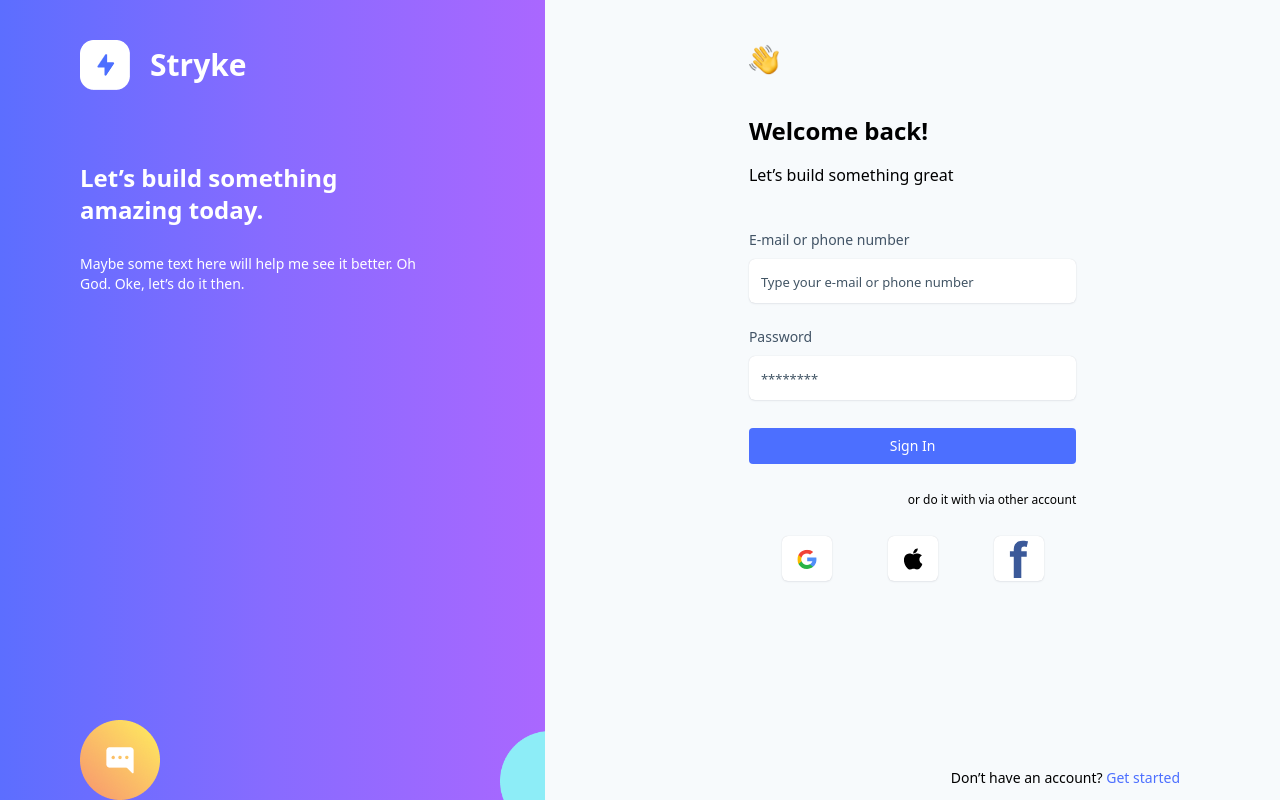
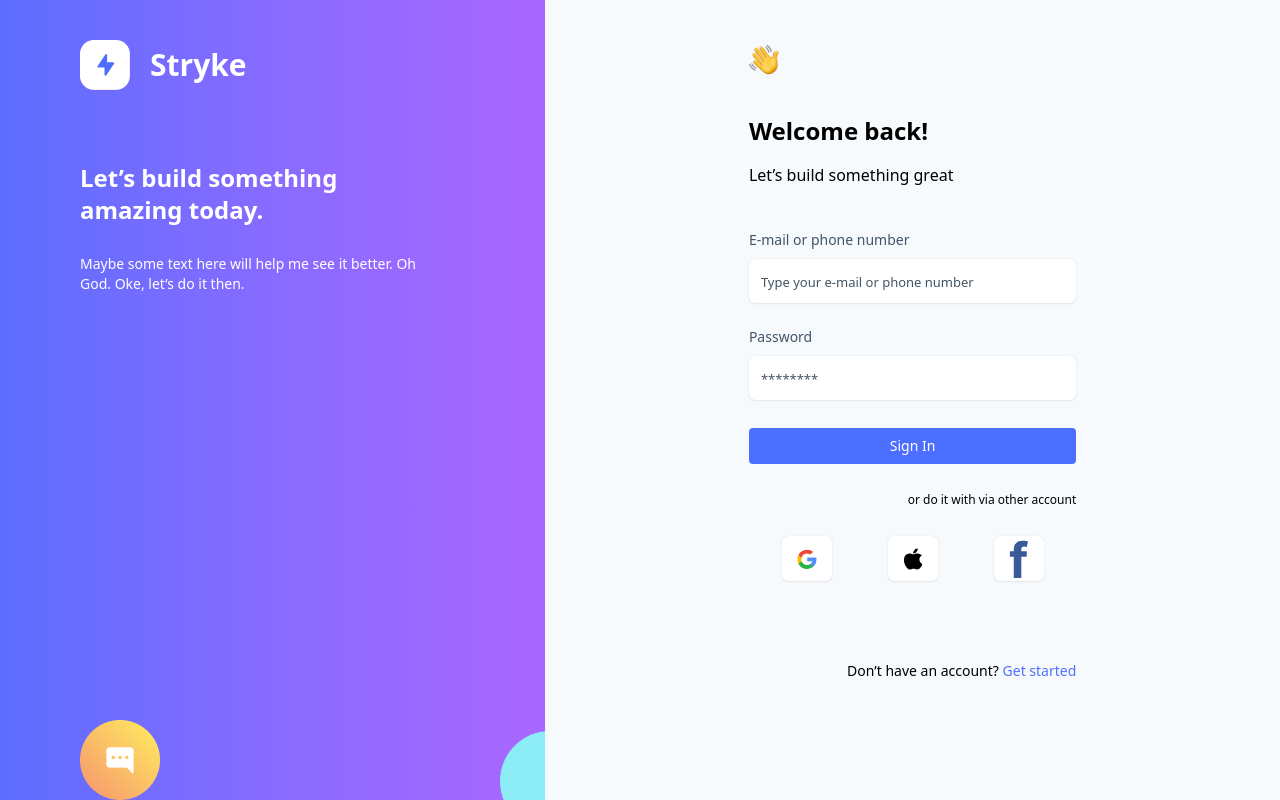
Before and after one commit to jahseed89/qwiva-dashboard, a Next.js app: page / in a window 1280 px wide. Built offline with nearby package versions, Linux system fonts and the light colour scheme.

Commit message:
updated signup page

```diff
--- a/app/page.tsx
+++ b/app/page.tsx
@@ -171,13 +171,6 @@ export default function Auth() {
                     disable={isSubmitting}
                     onClick={(e) => console.log("Form submited", e)}
                   />
-                  {/* <button
-                    type="submit"
-                    disabled={isSubmitting}
-                    className="text-white-100 bg-blue-100 rounded disabled:bg-blue-50 text-sm py-3 md:py-4 lg:py-2 w-[100%]"
-                  >
-                    Sign Up
-                  </button> */}
                 </div>
                 <div>
                   <p className="text-xs my-7 text-right">
@@ -209,10 +202,7 @@ export default function Auth() {
                       />
                     </span>
                   </div>
-                </div>
-              </div>
-            </div>
-            <p className="text-right text-sm pb-3  pr-5 lg:mr-20 xl:mr-30 signup-position">
+                  <p className="text-right text-sm pt-20">
                     Already have an account{" "}
                     <span
                       className="text-blue-100 cursor-auto"
@@ -221,6 +211,9 @@ export default function Auth() {
                       Login
                     </span>
                   </p>
+                </div>
+              </div>
+            </div>
           </form>
         ) : (
           <form
@@ -314,10 +307,7 @@ export default function Auth() {
                       />
                     </span>
                   </div>
-                </div>
-              </div>
-            </div>
-            <p className="text-right text-sm pb-3  pr-5 lg:mr-20 xl:mr-30 signup-position">
+                  <p className="text-right text-sm pt-20">
                     Don’t have an account?{" "}
                     <span
                       className="text-blue-100 cursor-auto"
@@ -326,6 +316,9 @@ export default function Auth() {
                       Get started
                     </span>
                   </p>
+                </div>
+              </div>
+            </div>
           </form>
         )}
       </div>
```
Lines whose indentation alone changed are shown as unchanged.
